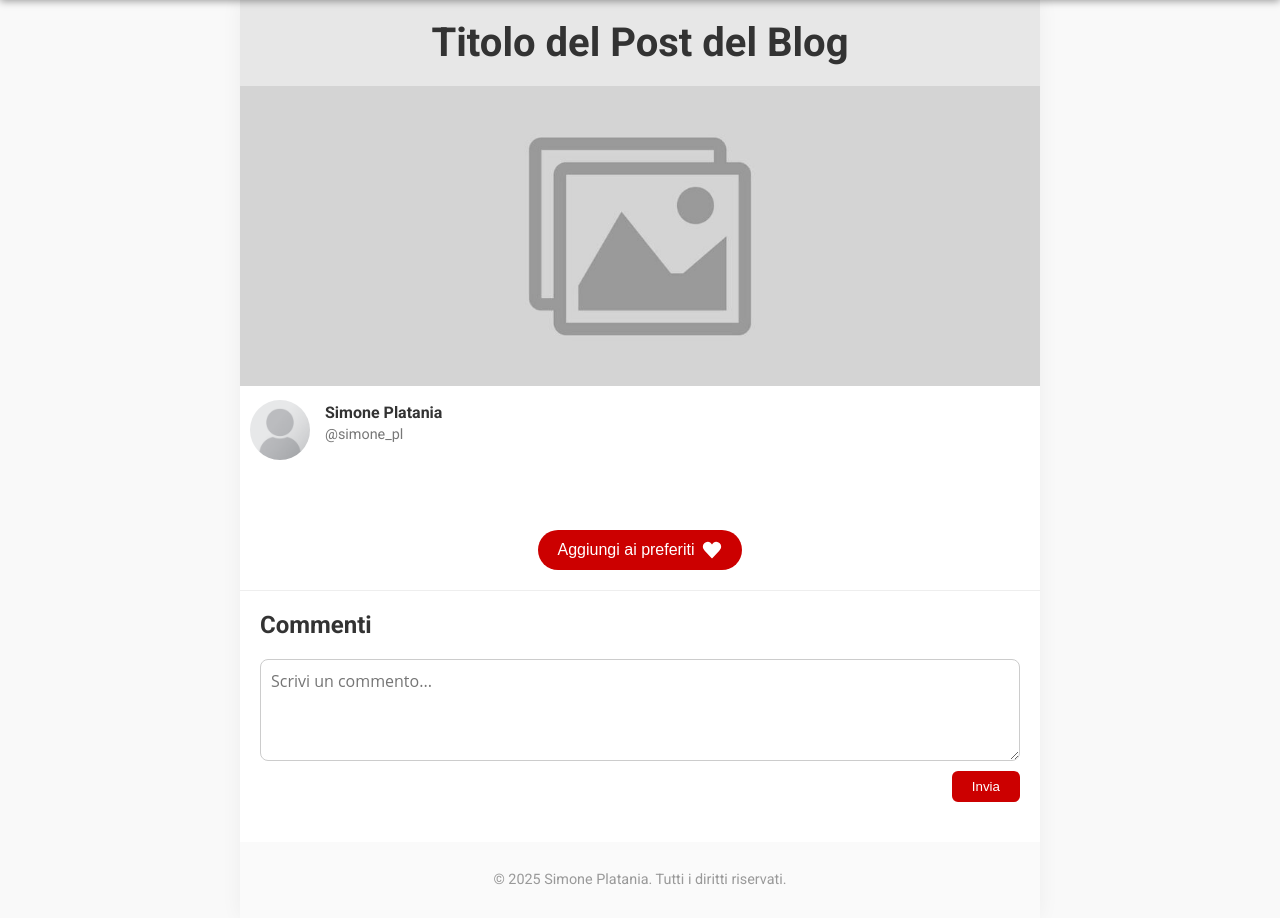
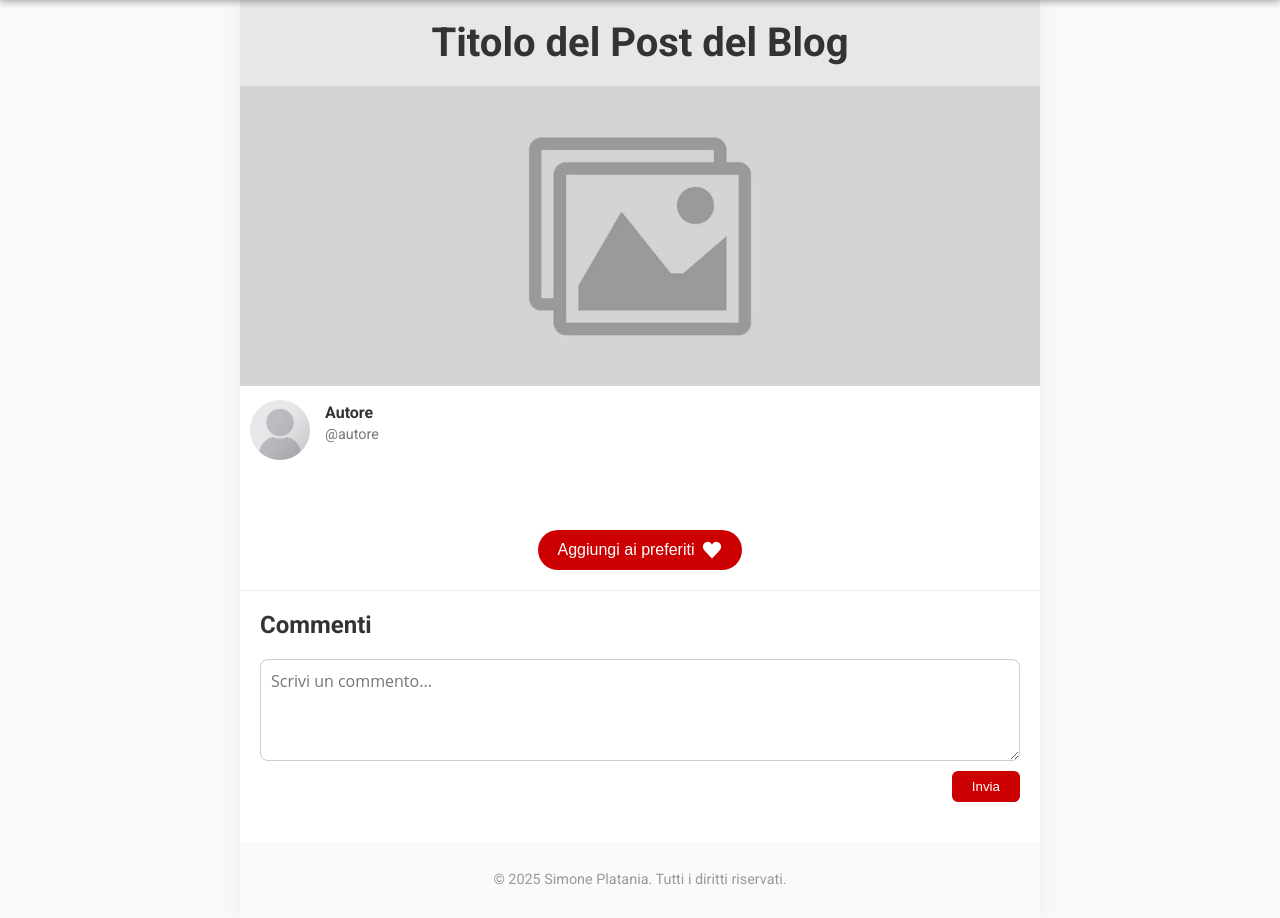
Before and after one commit to simoplat/hw1, a PHP site: page /post.php in a window 1280 px wide. Shown: the part 45-963 px from the top of the page. Run offline with PHP 8.4, Linux system fonts and the light colour scheme; the visitor is signed in with stand-in values (Sample User, id 1).

Commit message:
Update post.php

```diff
--- a/post.php
+++ b/post.php
@@ -44,8 +44,8 @@
         <section class="author">
             <img src="media/Portrait_Placeholder.png" alt="Autore" class="author-img" />
             <div class="author-info">
-                <p class="author-name">Simone Platania</p>
-                <p class="author-username">@simone_pl</p>
+                <p class="author-name">Autore</p>
+                <p class="author-username">@autore</p>
             </div>
         </section>
 
```
